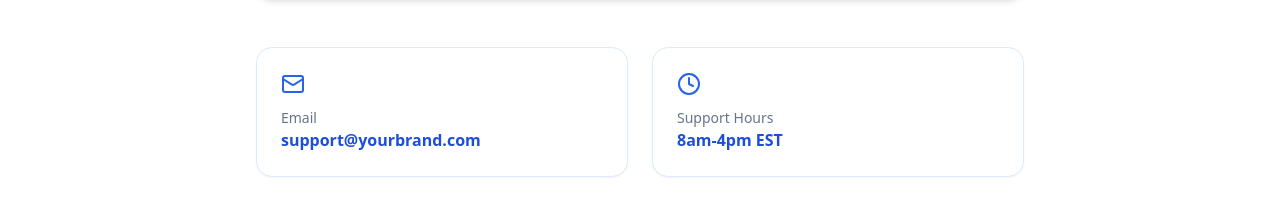
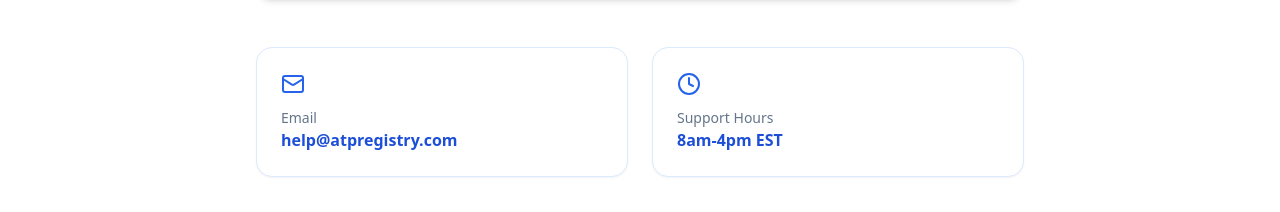
Before and after one commit to janrydu1/NATP-V2, a React (Vite) app: page /contact in a window 1280 px wide. Shown: the part 869-1081 px from the top of the page. Built offline with nearby package versions, Linux system fonts and the light colour scheme; no server answers.

Commit message:
refactor: Update support email address in Contact page for accuracy

```diff
--- a/src/pages/Contact.tsx
+++ b/src/pages/Contact.tsx
@@ -180,7 +180,7 @@ export default function Contact() {
               <Mail className="w-6 h-6 text-blue-600 mb-3" />
               <p className="text-sm text-slate-500">Email</p>
               <p className="text-blue-700 font-semibold">
-                support@yourbrand.com
+                help@atpregistry.com
               </p>
             </div>
 
```
